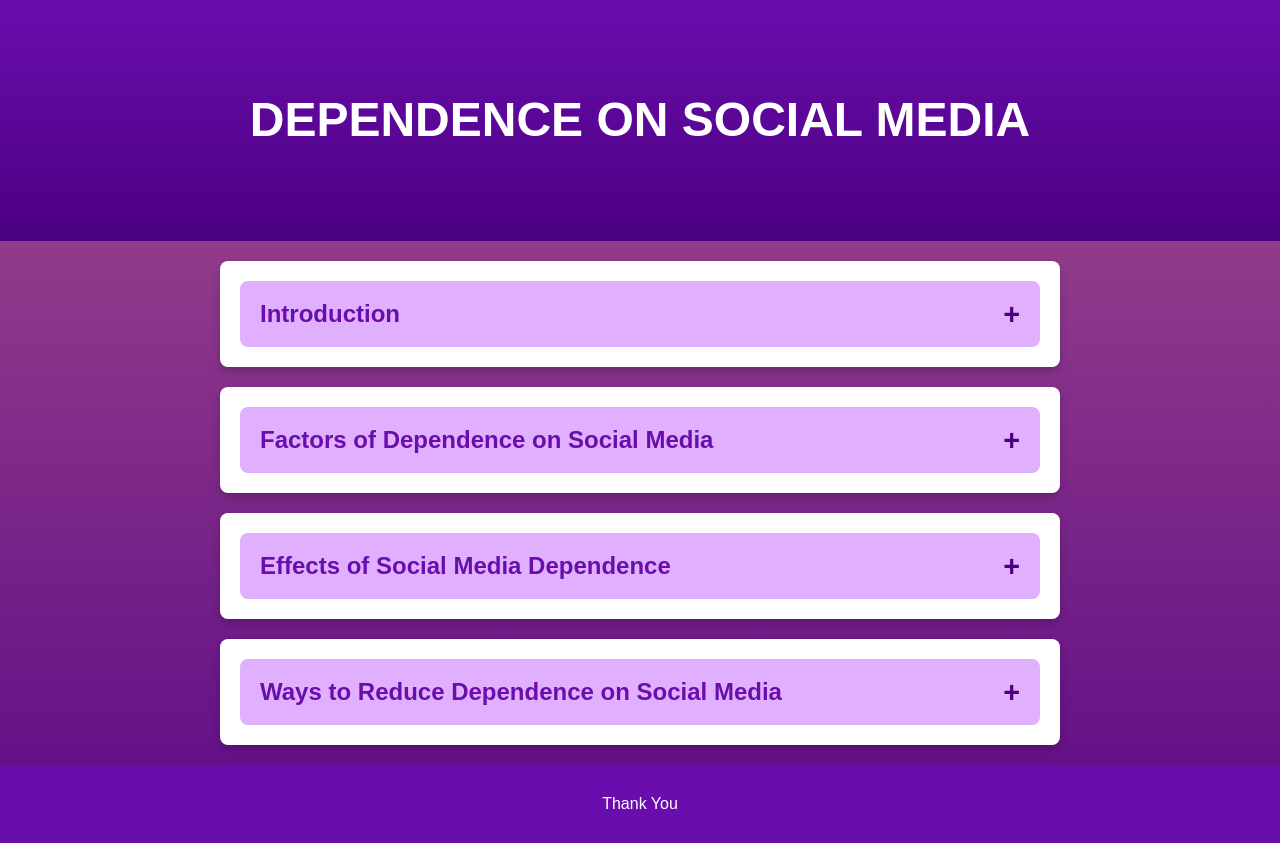
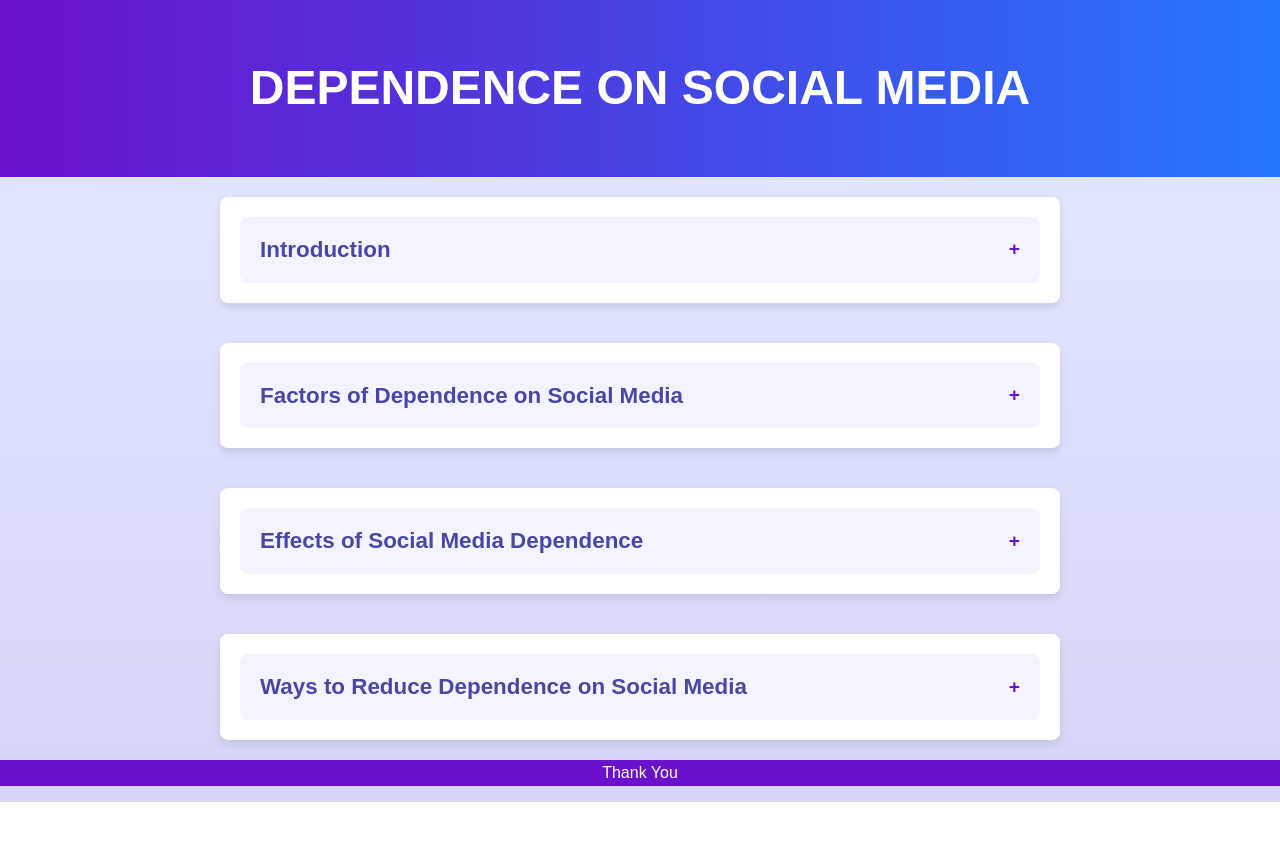
Before and after one commit to Rina2202/Social-media-dependency, a plain HTML site: page index.html in a window 1280 px wide. After the commit the page ends 802 px from the top, so only its background shows below. Drawn offline with Linux system fonts and the light colour scheme.

Commit message:
Add files via upload

```diff
--- a/index.html
+++ b/index.html
@@ -80,7 +80,7 @@
                 <a href="https://www.healthline.com/health/social-media-addiction" target="_blank">Healthline Article</a>
             </p>
             <p>Tips for reducing social media use:
-                <a href="https://youtu.be/dHTXgGeqofY?feature=shared" target="_blank">Verywell Mind Article</a>
+                <a href="https://youtu.be/dHTXgGeqofY?feature=shared" target="_blank">Social Media Depency</a>
             </p>
         </div>
     </section>
--- a/styles.css
+++ b/styles.css
@@ -1,16 +1,17 @@
-/* Gaya umum */
+/* General Styles */
 body {
     font-family: 'Arial', sans-serif;
     margin: 0;
     padding: 0;
     color: #333;
-    background: linear-gradient(to bottom, #a4508b, #5f0a87); /* Gradasi ungu */
+    background: linear-gradient(to bottom, #e4eaff, #d6d6f7); /* Light gradient for background */
     line-height: 1.6;
+    overflow-x: hidden;
 }
 
-/* Tajuk utama */
+/* Hero Section */
 .hero {
-    background: linear-gradient(to bottom, #6a0dad, #4b0082);
+    background: linear-gradient(to right, #6a11cb, #2575fc); /* Vibrant purple-blue gradient */
     color: white;
     text-align: center;
     padding: 50px 20px;
@@ -18,51 +19,57 @@ body {
 }
 
 .hero h1 {
-    font-size: 3em;
+    font-size: 3rem;
     font-weight: bold;
     text-transform: uppercase;
+    margin: 0;
 }
 
-/* Bahagian kandungan */
+/* Section Styling */
 section {
     margin: 20px auto;
     padding: 20px;
     max-width: 800px;
     background: white;
     border-radius: 8px;
-    box-shadow: 0 4px 8px rgba(0, 0, 0, 0.2);
+    box-shadow: 0 4px 8px rgba(0, 0, 0, 0.1);
 }
 
+section + section {
+    margin-top: 40px;
+}
+
+/* Clickable Title */
 .clickable-title {
-    margin: 0;
-    font-size: 1.5em;
-    color: #6a0dad;
-    cursor: pointer;
-    text-align: center;
-    padding: 10px 0;
-    background: #e0b0ff;
-    border-radius: 8px;
     display: flex;
     justify-content: space-between;
     align-items: center;
-    padding: 10px 20px;
+    margin: 0;
+    padding: 15px 20px;
+    font-size: 1.4rem;
+    color: #4a47a3;
+    background: #f3f4ff;
+    border-radius: 8px;
+    cursor: pointer;
+    transition: background-color 0.3s ease, color 0.3s ease;
 }
 
 .clickable-title:hover {
-    background: #d48cf8;
+    background: #e8e9fe;
+    color: #6a11cb;
 }
 
 .icon {
-    font-size: 1.2em;
+    font-size: 1.2rem;
     font-weight: bold;
-    color: #4b0082;
+    color: #6a11cb;
 }
 
-/* Kandungan */
+/* Content Section */
 .content {
-    display: none;
-    animation: fadeIn 0.5s ease-in-out;
-    margin-top: 20px;
+    display: none; /* Hidden by default */
+    margin-top: 10px;
+    animation: fadeIn 0.3s ease-in-out;
 }
 
 @keyframes fadeIn {
@@ -74,6 +81,30 @@ section {
     }
 }
 
+.content p, .content ul, .content ol {
+    margin: 10px 0;
+}
+
+ul, ol {
+    padding-left: 20px;
+}
+
+li {
+    margin: 5px 0;
+}
+
+.content a {
+    color: #2575fc;
+    text-decoration: none;
+    transition: color 0.3s ease;
+}
+
+.content a:hover {
+    color: #6a11cb;
+    text-decoration: underline;
+}
+
+/* Images */
 .image {
     display: block;
     margin: 20px auto;
@@ -82,11 +113,9 @@ section {
     box-shadow: 0 4px 8px rgba(0, 0, 0, 0.2);
 }
 
-/* Footer styling */
-footer {
-    background: #6a0dad;
+/* Footer */
+.footer {
+    background: #6a11cb;
     color: white;
     text-align: center;
-    padding: 10px;
-    margin-top: 20px;
-}
+    padding:
```
